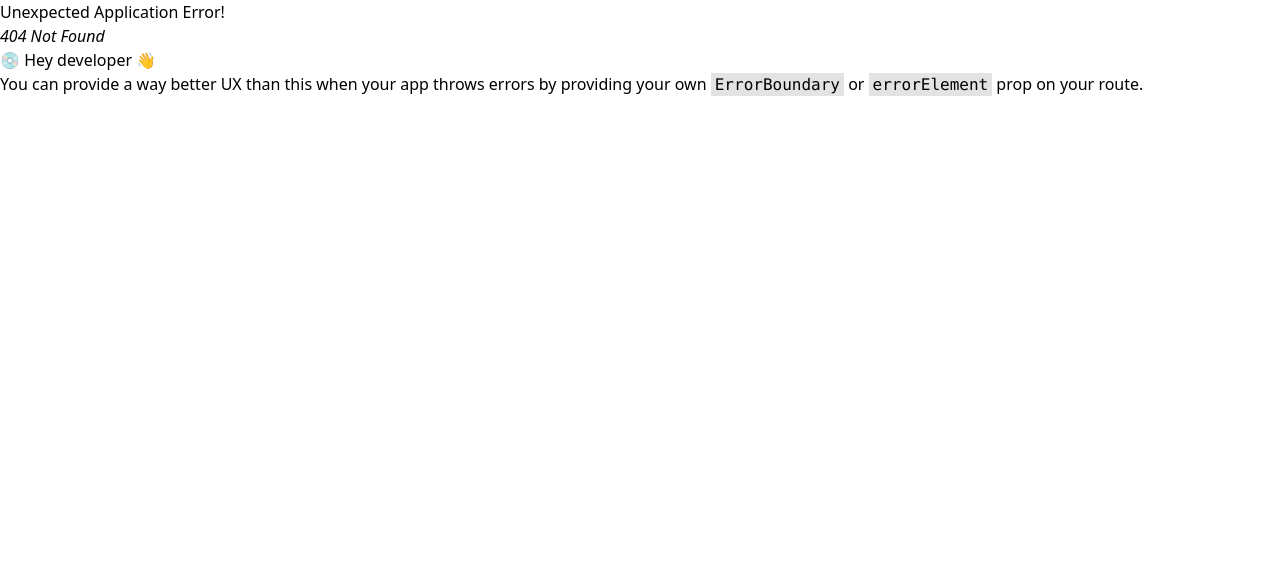
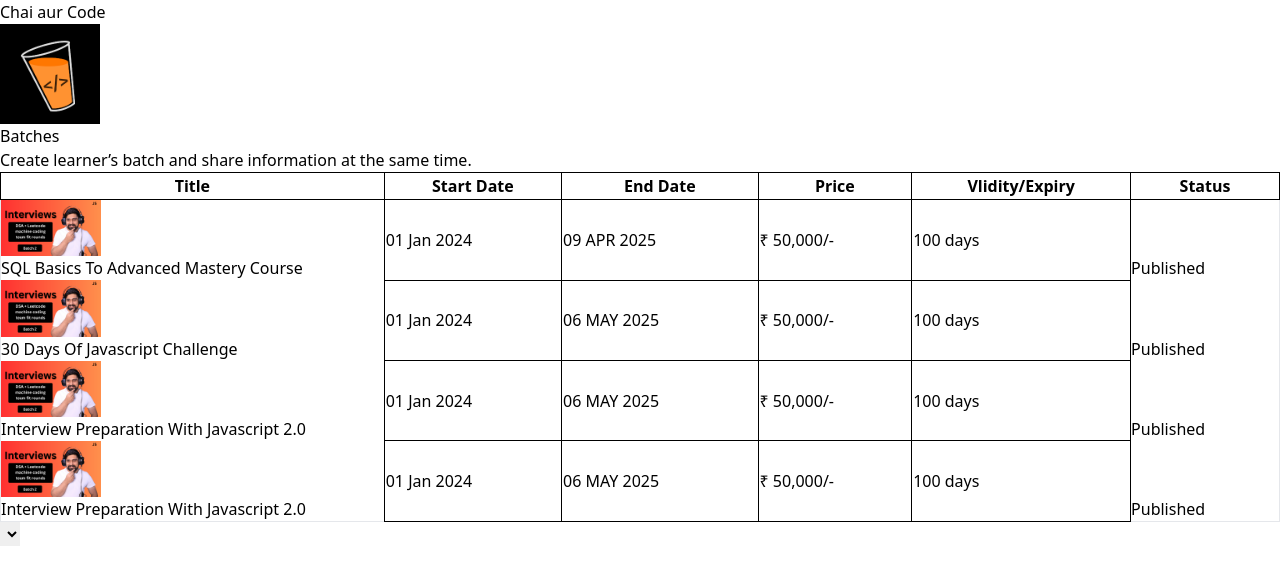
Before and after one commit to STRANJaR/masterji_course_react, a React (Vite) app: page /batches in a window 1280 px wide. Before the commit this address had no page. Shown: the top 584 px of the page. Built offline with nearby package versions, Linux system fonts and the light colour scheme.

Commit message:
Batches page designing

```diff
--- a/src/App.css
+++ b/src/App.css
@@ -0,0 +1,4 @@
+table, th, td {
+    border: 1px solid black;
+    border-collapse: collapse;
+  }
--- /dev/null
+++ b/src/batches.json
@@ -0,0 +1,42 @@
+[
+    {
+        "id": 1,
+        "title": "SQL Basics To Advanced Mastery Course",
+        "start_date": "01 Jan 2024",
+        "end_date": "09 APR 2025",
+        "price": "₹ 50,000/-",
+        "expiry": "100 days",
+        "status": "Published",
+        "imageURL": "https://s3-alpha-sig.figma.com/img/f803/c8c6/8d86c2eefb20bac95adf3b296cdabeb0?Expires=1722816000&Key-Pair-Id=APKAQ4GOSFWCVNEHN3O4&Signature=pPGtF1Pff-45MQOmDuF2vSWD2dwD9d5PqM1cwz58wop8w1e1WspZIDKPipJSOnpXHY347SXU5bDYdsB2-rXJhaS8NE3L2v92EdF5vjGPFhxZXVzsGU1ms2sbVpofnWbJiMN8M53ByglvODsD6GnLh-f91him0kuzjtbD5IGcSgJJjJVBQ1~PlASI-XeF6Yn5V0Bb9o3U7Nwl3yEDtv1CpoBH4Ica3u25SJF7tzQPj1PM03zl1eTctMID2B-988IxmMkiue1kv8eQHwj8sLgFZJS33EjJK8GGFdpqYk533ysFyTjf6e92VONXTXU1sX50YuUVF7bZVvXQ6n94f0m0zQ__"
+    },
+    {
+        "id": 2,
+        "title": "30 Days Of Javascript Challenge",
+        "start_date": "01 Jan 2024",
+        "end_date": "06 MAY 2025",
+        "price": "₹ 50,000/-",
+        "expiry": "100 days",
+        "status": "Published",
+        "imageURL": "https://s3-alpha-sig.figma.com/img/f803/c8c6/8d86c2eefb20bac95adf3b296cdabeb0?Expires=1722816000&Key-Pair-Id=APKAQ4GOSFWCVNEHN3O4&Signature=pPGtF1Pff-45MQOmDuF2vSWD2dwD9d5PqM1cwz58wop8w1e1WspZIDKPipJSOnpXHY347SXU5bDYdsB2-rXJhaS8NE3L2v92EdF5vjGPFhxZXVzsGU1ms2sbVpofnWbJiMN8M53ByglvODsD6GnLh-f91him0kuzjtbD5IGcSgJJjJVBQ1~PlASI-XeF6Yn5V0Bb9o3U7Nwl3yEDtv1CpoBH4Ica3u25SJF7tzQPj1PM03zl1eTctMID2B-988IxmMkiue1kv8eQHwj8sLgFZJS33EjJK8GGFdpqYk533ysFyTjf6e92VONXTXU1sX50YuUVF7bZVvXQ6n94f0m0zQ__"
+    },
+    {
+        "id": 3,
+        "title": "Interview Preparation With Javascript 2.0",
+        "start_date": "01 Jan 2024",
+        "end_date": "06 MAY 2025",
+        "price": "₹ 50,000/-",
+        "expiry": "100 days",
+        "status": "Published",
+        "imageURL": "https://s3-alpha-sig.figma.com/img/f803/c8c6/8d86c2eefb20bac95adf3b296cdabeb0?Expires=1722816000&Key-Pair-Id=APKAQ4GOSFWCVNEHN3O4&Signature=pPGtF1Pff-45MQOmDuF2vSWD2dwD9d5PqM1cwz58wop8w1e1WspZIDKPipJSOnpXHY347SXU5bDYdsB2-rXJhaS8NE3L2v92EdF5vjGPFhxZXVzsGU1ms2sbVpofnWbJiMN8M53ByglvODsD6GnLh-f91him0kuzjtbD5IGcSgJJjJVBQ1~PlASI-XeF6Yn5V0Bb9o3U7Nwl3yEDtv1CpoBH4Ica3u25SJF7tzQPj1PM03zl1eTctMID2B-988IxmMkiue1kv8eQHwj8sLgFZJS33EjJK8GGFdpqYk533ysFyTjf6e92VONXTXU1sX50YuUVF7bZVvXQ6n94f0m0zQ__"
+    },
+    {
+        "id": 3,
+        "title": "Interview Preparation With Javascript 2.0",
+        "start_date": "01 Jan 2024",
+        "end_date": "06 MAY 2025",
+        "price": "₹ 50,000/-",
+        "expiry": "100 days",
+        "status": "Published",
+        "imageURL": "https://s3-alpha-sig.figma.com/img/f803/c8c6/8d86c2eefb20bac95adf3b296cdabeb0?Expires=1722816000&Key-Pair-Id=APKAQ4GOSFWCVNEHN3O4&Signature=pPGtF1Pff-45MQOmDuF2vSWD2dwD9d5PqM1cwz58wop8w1e1WspZIDKPipJSOnpXHY347SXU5bDYdsB2-rXJhaS8NE3L2v92EdF5vjGPFhxZXVzsGU1ms2sbVpofnWbJiMN8M53ByglvODsD6GnLh-f91him0kuzjtbD5IGcSgJJjJVBQ1~PlASI-XeF6Yn5V0Bb9o3U7Nwl3yEDtv1CpoBH4Ica3u25SJF7tzQPj1PM03zl1eTctMID2B-988IxmMkiue1kv8eQHwj8sLgFZJS33EjJK8GGFdpqYk533ysFyTjf6e92VONXTXU1sX50YuUVF7bZVvXQ6n94f0m0zQ__"
+    }
+]
--- /dev/null
+++ b/src/components/Batches.jsx
@@ -0,0 +1,105 @@
+import { useState, useEffect } from 'react';
+import batchesJSON from '../batches.json';
+import { Link } from 'react-router-dom';
+import '../App.css'
+import picture from '../assets/course1.png';
+import branding from '../assets/branding.png'
+
+function Batches() {
+    const [batches, setBatches] = useState([])
+    const [isPublished , setIsPublished] = useState(true)
+
+    useEffect(()=> {
+        setBatches(batchesJSON)
+    },[])
+
+  return (
+    <div className="bg-[#E2BBE9] border-white h-screen w-full ">
+
+            <h1 className=" text-[#4F6F52] text-4xl font-extrabold text-center py-5">Chai aur Code</h1>
+
+                {/* Branding Logo  */}
+                <Link to={'https://chaicode.com/'} target='_blank'>
+                    <img
+                    className='absolute bottom-10 right-10 rounded-lg'
+                    src={branding}
+                    width={'100px'}
+                    alt="branding.png"
+                    />
+                </Link>
+
+
+
+        <div className=" h-auto w-3/4 relative top-6 left-10 bg-white rounded-md">
+
+                    <div className='p-4'>
+                        <h1 className="text-2xl font-bold text-[#313131]">Batches</h1>
+                        <p className="text-sm text-[#4B4747]">Create learner’s batch and share information at the same time.</p>
+                    </div>
+
+
+            <div className="bg-white text-[#4B4747] w-full h-auto ">
+
+                <table
+                style={{width:"100%"}}
+                className=" w-full text-center text-sm">
+                        <tr
+                        className="bg-gray-300">
+                            <th style={{width:"30%"}}>Title</th>
+                            <th>Start Date</th>
+                            <th>End Date</th>
+                            <th>Price</th>
+                            <th>Vlidity/Expiry</th>
+                            <th>Status</th>
+                        </tr>
+                        {batchesJSON && batches.map(batch => (
+                            <tbody
+                            className=""
+                            key={batch.id}>
+
+                                <tr
+                                className=''
+                                style={{height:"10px" }}>
+                                    <div className='items-center justify-start flex flex-col p-4 border-r-black'>
+                                        <div className='flex justify-center items-center gap-3'>
+                                            <img
+                                            className='rounded-md'
+                                            width={'100px'}
+                                            src={picture} alt={batch.title} />
+                                            <h1>{batch.title}</h1>
+                                        </div>
+                                    </div>
+
+
+                                    <td>{batch.start_date}</td>
+                                    <td>{batch.end_date}</td>
+                                    <td>{batch.price}</td>
+                                    <td>{batch.expiry}</td>
+
+                                    <div className={`flex ml-5 justify-center text-[#4B4747] text-center text-sm w-[90px] h-[26] bg-[#DBFFCE] rounded-md border border-[#4ED04B]`  }>
+                                        {batch.status}
+
+                                    </div>
+                                </tr>
+                            </tbody>
+
+                        ))}
+                </table>
+
+            </div>
+
+            <div>
+                <div>
+                    <select name="Rows per page" id="paginatePage">
+
+                    </select>
+                </div>
+            </div>
+
+        </div>
+
+    </div>
+  )
+}
+
+export default Batches
--- a/src/components/DropDown.jsx
+++ b/src/components/DropDown.jsx
@@ -1,3 +1,4 @@
+/* eslint-disable react/prop-types */
 import { faArrowDown, faArrowUp, faTrashCan } from "@fortawesome/free-solid-svg-icons"
 import { FontAwesomeIcon } from "@fortawesome/react-fontawesome"
 
--- a/src/main.jsx
+++ b/src/main.jsx
@@ -5,6 +5,7 @@
 import { createBrowserRouter, RouterProvider } from 'react-router-dom';
 import OtpForm from './components/OtpForm.jsx';
 import CourseList from './components/CouseList.jsx'
+import Batches from './components/Batches.jsx';
 
 
 const router = createBrowserRouter([
@@ -15,6 +16,10 @@
   {
     path: '/course-list',
     element: <CourseList/>
+  },
+  {
+    path: '/batches',
+    element: <Batches/>
   }
 ])
 
```
